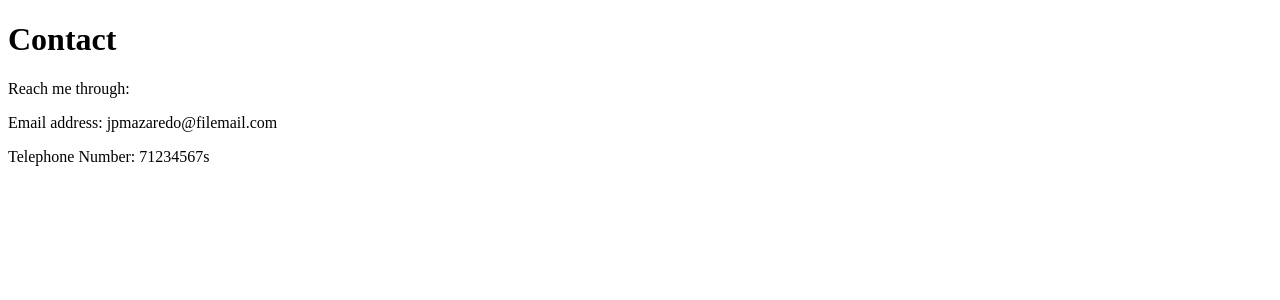
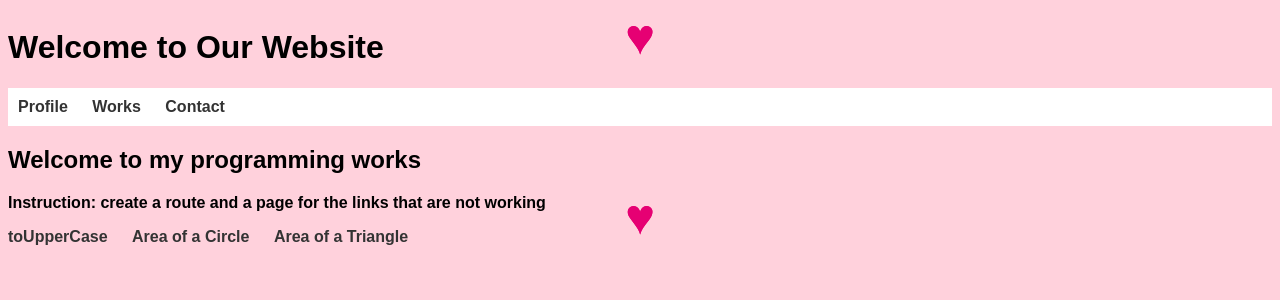
Before and after one commit to jptmaz/DSA_Routing, a Flask app: page /contact in a window 1280 px wide. Shown: the top 300 px of the page. Run offline with Flask 3, Linux system fonts and the light colour scheme.

Commit message:
Resign Contact2

```diff
--- a/Flask_Intro/templates/contact.html
+++ b/Flask_Intro/templates/contact.html
@@ -1,12 +1,102 @@
 <!DOCTYPE html>
-<html>
+<html lang="en">
 <head>
-    <title>Profile Page</title>
+    <meta charset="UTF-8">
+    <meta name="viewport" content="width=device-width, initial-scale=1.0">
+    <title>Home Page</title>
+    <style>
+        body {
+            background-color: #ffd1dc; /* Soft pink background color */
+            font-family: Arial, sans-serif; /* Choose an appropriate font */
+            position: relative;
+        }
+
+        h1, h2, p, a {
+            font-weight: bold; /* Bold text font for headings, paragraphs, and links */
+        }
+
+        nav {
+            background-color: #fff; /* White background for the navigation bar */
+            padding: 10px;
+        }
+
+        ul {
+            list-style-type: none;
+            margin: 0;
+            padding: 0;
+        }
+
+        li {
+            display: inline;
+            margin-right: 20px;
+        }
+
+        a {
+            text-decoration: none;
+            color: #333; /* Dark text color for links */
+        }
+
+        a:hover {
+            color: #e60073; /* Dark pink text color on hover for links */
+        }
+
+        body::before,
+        body::after,
+        .border-hearts::before,
+        .border-hearts::after {
+            content: '\2665'; /* Unicode for heart symbol */
+            font-size: 50px;
+            position: absolute;
+            color: #e60073; /* Dark pink color for hearts */
+        }
+
+        body::before,
+        .border-hearts::before {
+            top: 0;
+            left: 50%;
+            transform: translateX(-50%);
+        }
+
+        body::after,
+        .border-hearts::after {
+            bottom: 0;
+            left: 50%;
+            transform: translateX(-50%);
+        }
+
+        .border-hearts {
+            height: 100%;
+            overflow: hidden;
+            position: relative;
+        }
+
+        .content {
+            z-index: 1;
+        }
+    </style>
 </head>
 <body>
-    <h1>Contact</h1>
-    <p>Reach me through:</p>
-    <p>Email address: jpmazaredo@filemail.com</p>
-    <p>Telephone Number: 71234567s</p>
+    <div class="border-hearts">
+        <div class="content">
+            <h1>Welcome to Our Website</h1>
+
+            <nav>
+                <ul>
+                    <li><a href="/profile">Profile</a></li>
+                    <li><a href="/works">Works</a></li>
+                    <li><a href="/contact">Contact</a></li>
+                </ul>
+            </nav>
+
+            <h2>Welcome to my programming works</h2>
+            <p>Instruction: create a route and a page for the links that are not working</p>
+
+            <ul>
+                <li><a href="/works">toUpperCase</a></li>
+                <li><a href="/areaOfcirle">Area of a Circle</a></li>
+                <li><a href="/areaOfTriangle">Area of a Triangle</a></li>
+            </ul>
+        </div>
+    </div>
 </body>
 </html>
```
